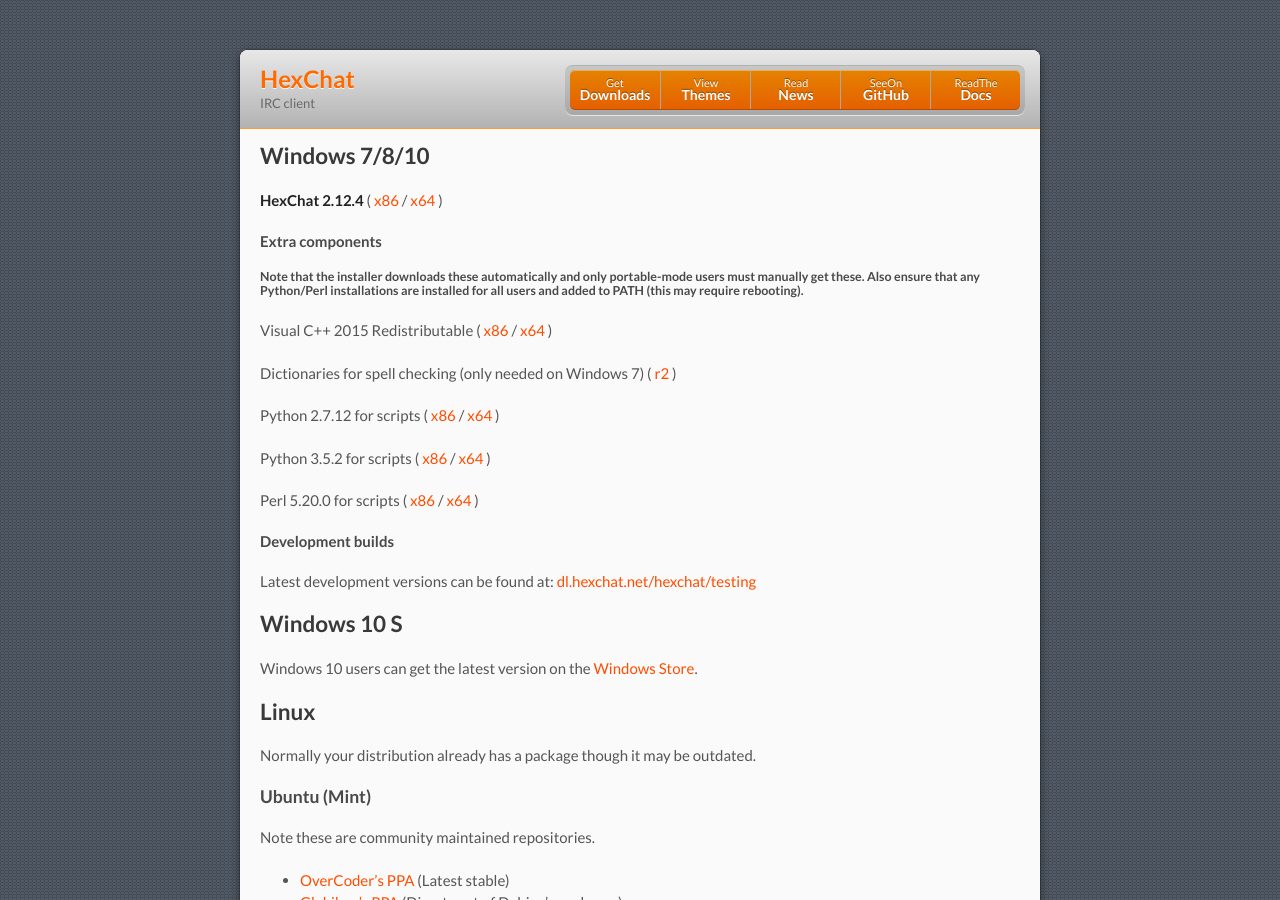
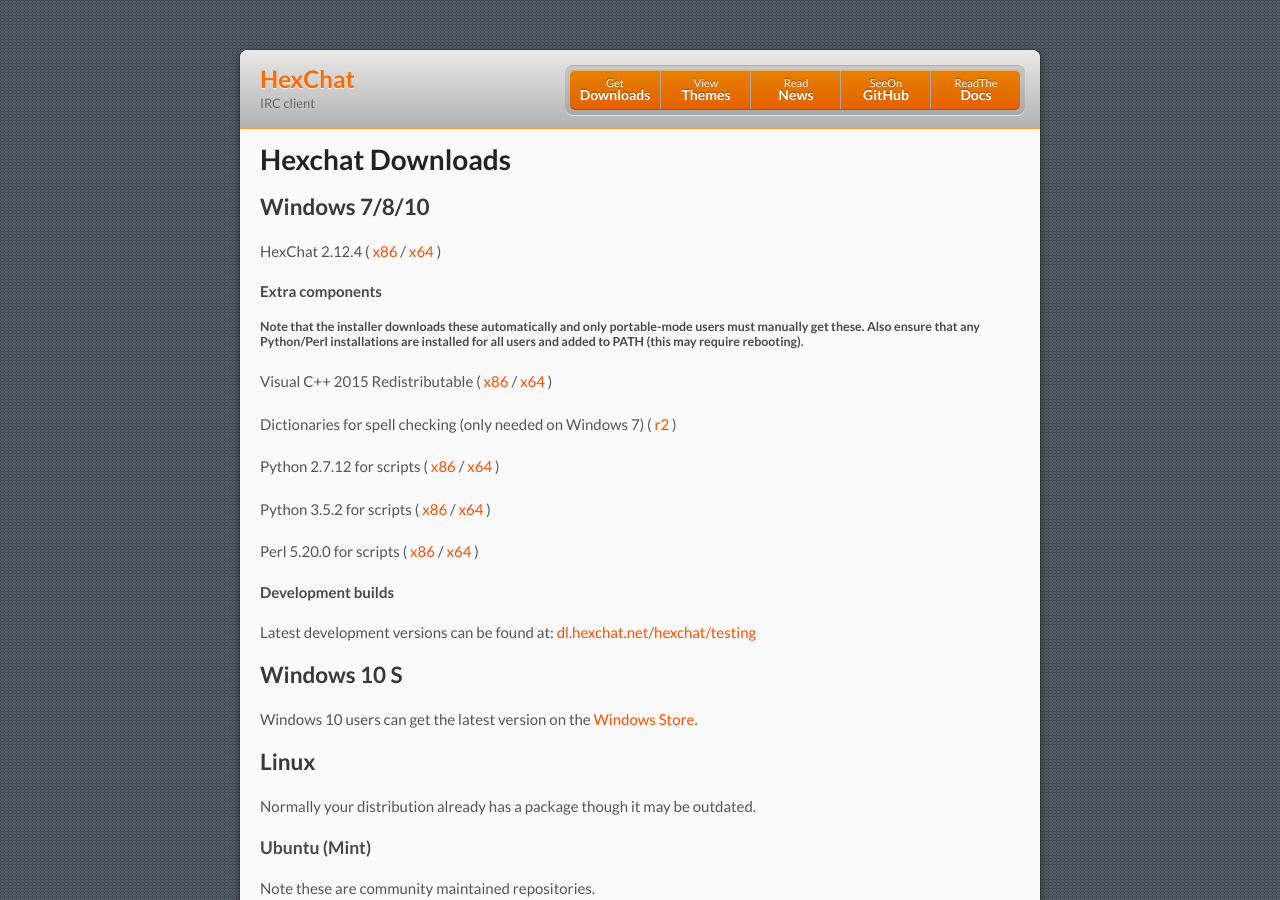
Before and after one commit to hexchat/hexchat.github.com, a Jekyll site: the page built from downloads.md, in a window 1280 px wide and 900 px high. Built offline with Jekyll 4.4.1, drawn with Linux system fonts in a browser that asks for light colours.

Commit message:
Make Windows 7/8/10 download intuitively accesable
A friend and I have noticed (or rather, not noticed) the Windows 7/8/10 downloads intuitively, since the title is the first thing and the version name is bold, we just assumed its part of a title (like "Hexchat Downloads"). Now that it can be found and the version name is no longer bold, I hope it is intuitively findable.

```diff
--- a/downloads.md
+++ b/downloads.md
@@ -3,8 +3,11 @@
 title: Downloads
 ---
 
+# Hexchat Downloads
+
 ## Windows 7/8/10
-**HexChat {{ site.version }}** ( [x86]({{ site.dl_url }}/hexchat/HexChat%20{{ site.win_version }}%20x86.exe) / [x64]({{ site.dl_url }}/hexchat/HexChat%20{{ site.win_version }}%20x64.exe) )
+
+HexChat {{ site.version }} ( [x86]({{ site.dl_url }}/hexchat/HexChat%20{{ site.win_version }}%20x86.exe) / [x64]({{ site.dl_url }}/hexchat/HexChat%20{{ site.win_version }}%20x64.exe) )
 
 #### Extra components
 
```
